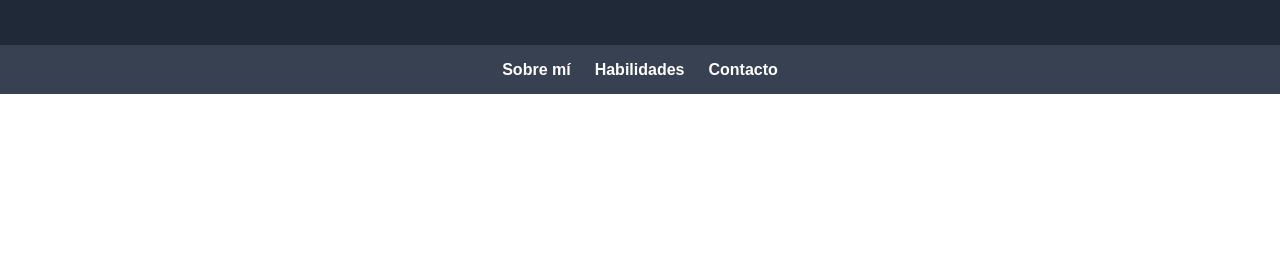
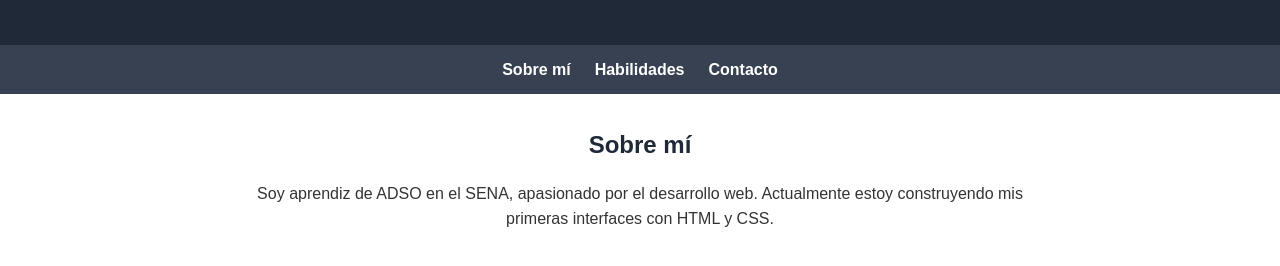
Before and after one commit to JehissonJS18/portafolio-personal-taller-practico-html-css-jdsc-31-10-2026, a plain HTML site: page index.html in a window 1280 px wide. Shown: the part 136-402 px from the top of the page. Drawn offline with Linux system fonts and the light colour scheme.

Commit message:
feat: agrega sección sobre mí

```diff
--- a/index.html
+++ b/index.html
@@ -15,6 +15,7 @@
 </html>
 
 
+
 <nav class="menu">
   <ul class="menu__lista">
     <li><a href="#sobre-mi" class="menu__enlace">Sobre mí</a></li>
@@ -22,3 +23,13 @@
     <li><a href="#contacto" class="menu__enlace">Contacto</a></li>
   </ul>
 </nav>
+
+
+
+<section id="sobre-mi" class="sobre-mi">
+  <h2 class="seccion__titulo">Sobre mí</h2>
+  <p>
+    Soy aprendiz de ADSO en el SENA, apasionado por el desarrollo web.
+    Actualmente estoy construyendo mis primeras interfaces con HTML y CSS.
+  </p>
+</section>
--- a/styles.css
+++ b/styles.css
@@ -4,6 +4,7 @@
   padding: 0;
   box-sizing: border-box;
 }
+
 
 
 body {
@@ -30,6 +31,7 @@ body {
 }
 
 
+
 .menu {
   background-color: #374151;
   padding: 0.75rem 1rem;
@@ -51,3 +53,18 @@ body {
 .menu__enlace:hover {
   color: #fbbf24;
 }
+
+
+
+.seccion__titulo {
+  font-size: 1.5rem;
+  margin-bottom: 1rem;
+  color: #1f2937;
+}
+
+.sobre-mi {
+  max-width: 800px;
+  margin: 2rem auto;
+  padding: 0 1rem;
+  text-align: center;
+}
```
